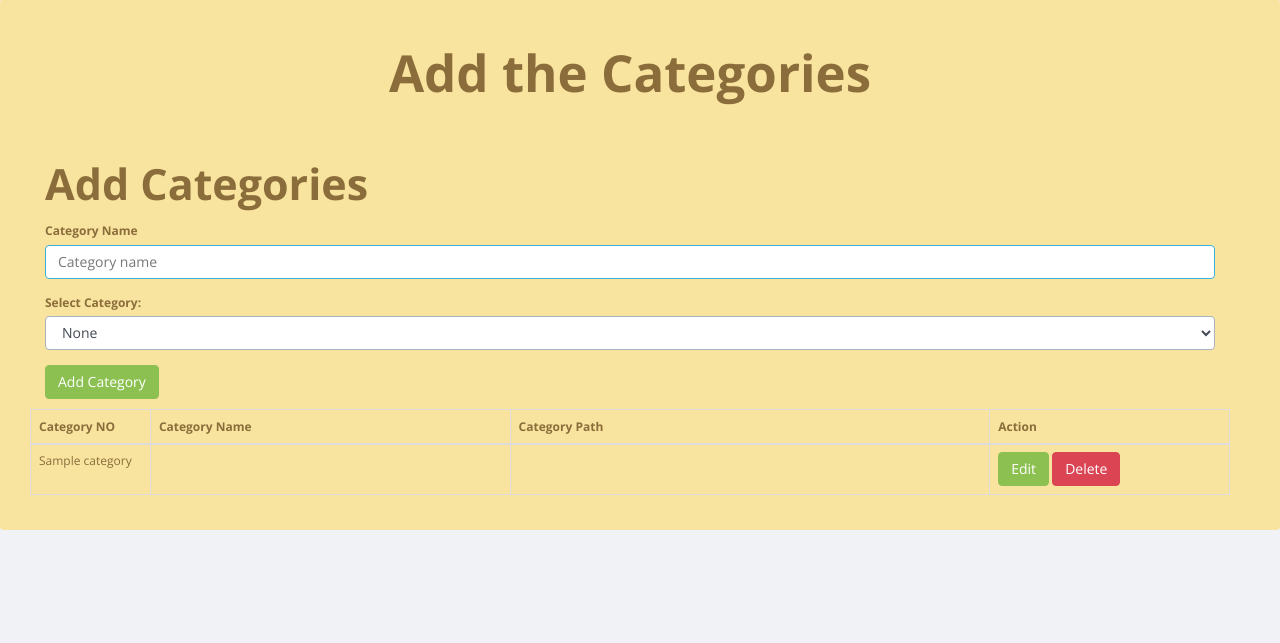
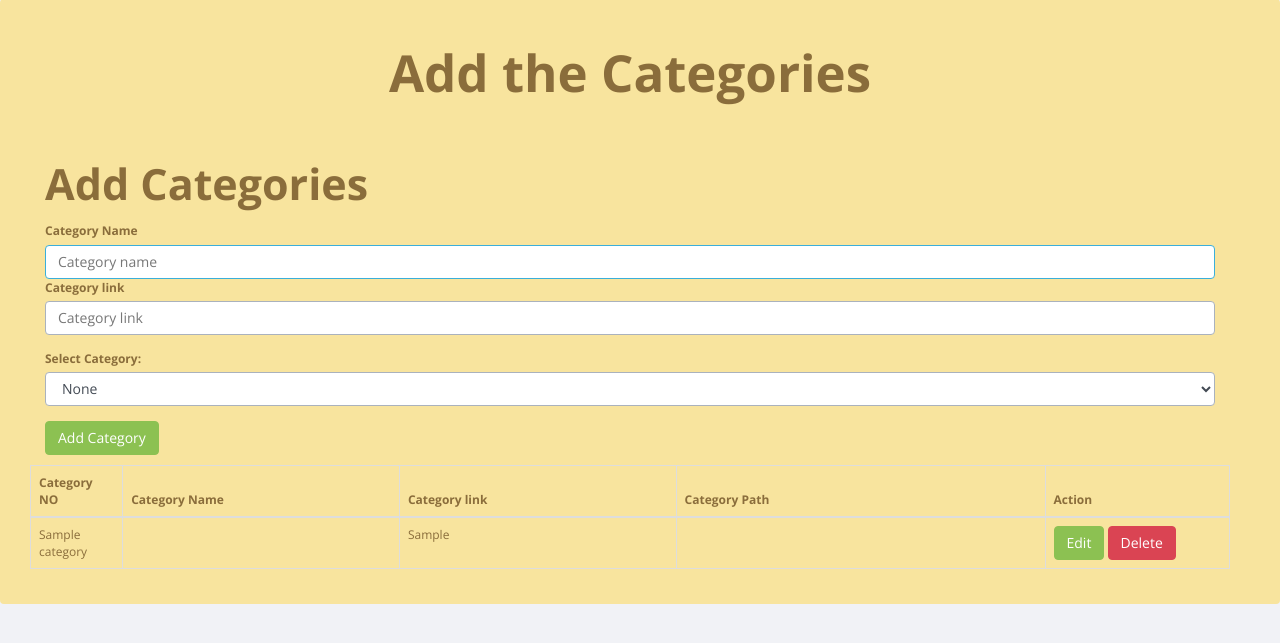
Before and after one commit to ahmeddhamdallah/real-event, a PHP site: page /editcat.php in a window 1280 px wide. Shown: the part 61-704 px from the top of the page. Run offline with PHP 8.4, Linux system fonts and the light colour scheme; tables that the repository leaves empty or names only in its code hold one stand-in row (values such as "Sample post"); data that the repository does not hold is empty; some libraries are stand-ins or nearby versions.

Commit message:
Update editcat.php
edit category file

```diff
--- a/editcat.php
+++ b/editcat.php
@@ -1,6 +1,10 @@
 <?php
 
+
 include_once("database/db_conection.php");
+
+
+
 
 
 ?>
@@ -62,7 +66,7 @@ include_once("database/db_conection.php");
               <span class="icon-bar"></span>
               <span class="icon-bar"></span>
             </button>
-            <a href="sportsmanager.php" class="navbar-brand">News-Admin</a>
+            <a href="index.php" class="navbar-brand">News-Admin</a>
           </div>
 
           <!-- Collect the nav links, forms, and other content for toggling -->
@@ -111,6 +115,8 @@ include_once("database/db_conection.php");
               <div class="form-group">
                 <label for="addcategoryname11">Category Name</label>
                 <input type="text" class="form-control" name="addcategoryname" value="" id="addcategoryname" placeholder="Category name" maxlength="100" required  autofocus>
+                <label for="addcategoryname11">Category link</label>
+                <input type="text" class="form-control" name="addcategoryname1" value="" id="addcategoryname1" placeholder="Category link" maxlength="100" required  autofocus>
 
               </div>
 
@@ -166,7 +172,7 @@ include_once("database/db_conection.php");
             <tr>
                 <th class="col-md-1 col-sm-1">Category NO</th>
                 <th class="col-md-3 col-sm-3">Category Name</th>
-
+                <th class="col-md-3 col-sm-3">Category link</th>
                 <th class="col-md-4 col-sm-4">Category Path</th>
                 <th class="col-md-2 col-sm-2">Action</th>
             </tr>
@@ -203,6 +209,7 @@ include_once("database/db_conection.php");
             {
                 $category_id=$row[0];
                 $category_name=$row[1];
+                $category_page=$row[3];
                 $cat_parent_id=$row[2];
 
            $view_parentid_query="select cat_name,parent_id from category where id='$category_id'";
@@ -229,7 +236,9 @@ include_once("database/db_conection.php");
                 <td class="col-md-3 col-sm-3">
                     <span id="second_<?php echo $category_id; ?>" class="text"><?php echo $category_name; ?></span>
                 </td>
-
+               <td class="col-md-3 col-sm-3">
+                    <span id="second_<?php echo $category_id; ?>" class="text"><?php echo $category_page; ?></span>
+                </td>
                 <td class="col-md-4 col-sm-4">
                   <span id="fourth_<?php echo $category_id; ?>" class="text"><?php echo $return_cat; ?></span>
                 </td>
```
